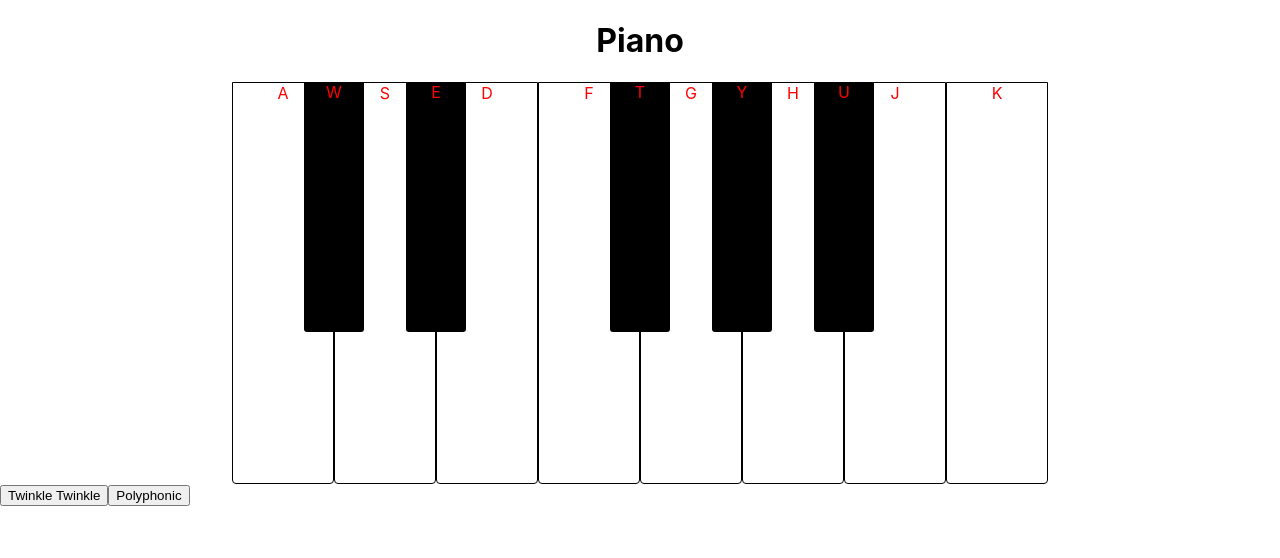
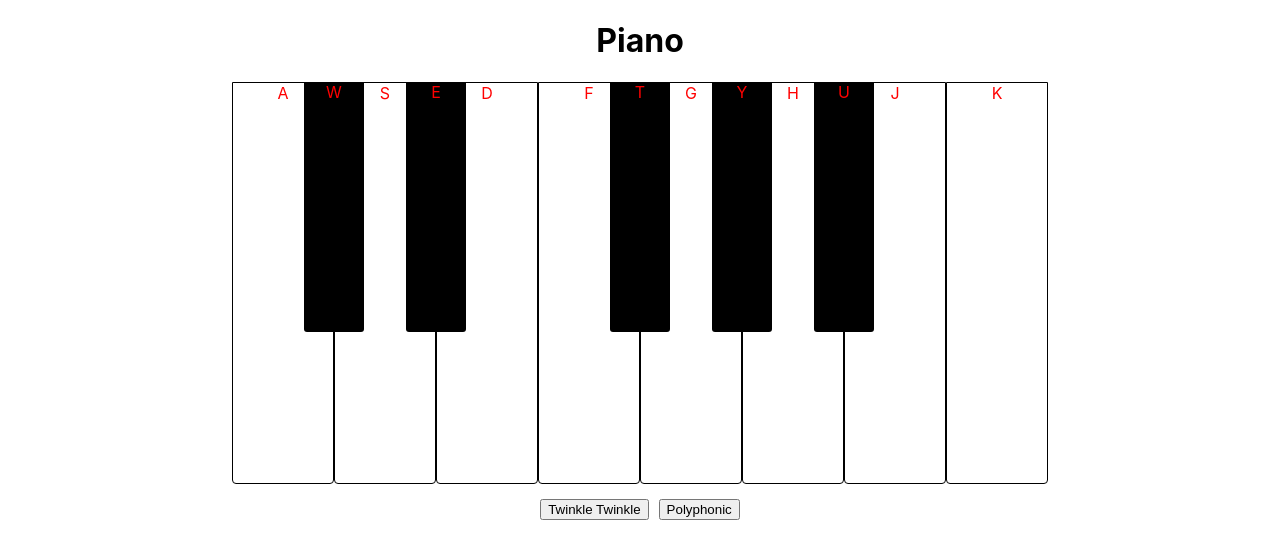
Before and after one commit to brianthomashammond/mintbean-js-musichacks, a React (Create React App) app: page / in a window 1280 px wide. Shown: the top 558 px of the page. Built offline with nearby package versions, Linux system fonts and the light colour scheme.

Commit message:
button placement

```diff
--- a/src/App.css
+++ b/src/App.css
@@ -1,5 +1,13 @@
 .pianoPage{
   align-items: center;
+}
+.button-wrapper{
+display: flex;
+  justify-content: center;
+  margin-top: 10px;
+}
+button{
+  margin: 5px;
 }
 h1{
   text-align: center;
--- a/src/App.js
+++ b/src/App.js
@@ -39,8 +39,10 @@ function App() {
                 <div className="white-key B" onClick={playB4}>J</div>
                 <div className="white-key C" onClick={playC5}>K</div>
             </div>
-            <button onClick={playTwinkleTwinkle}>Twinkle Twinkle</button>
-            <button onClick={playPolyphonicExample}>Polyphonic</button>
+            <div className="button-wrapper">
+                <button onClick={playTwinkleTwinkle}>Twinkle Twinkle</button>
+                <button onClick={playPolyphonicExample}>Polyphonic</button>
+            </div>
         </div>
     )
 }
```
